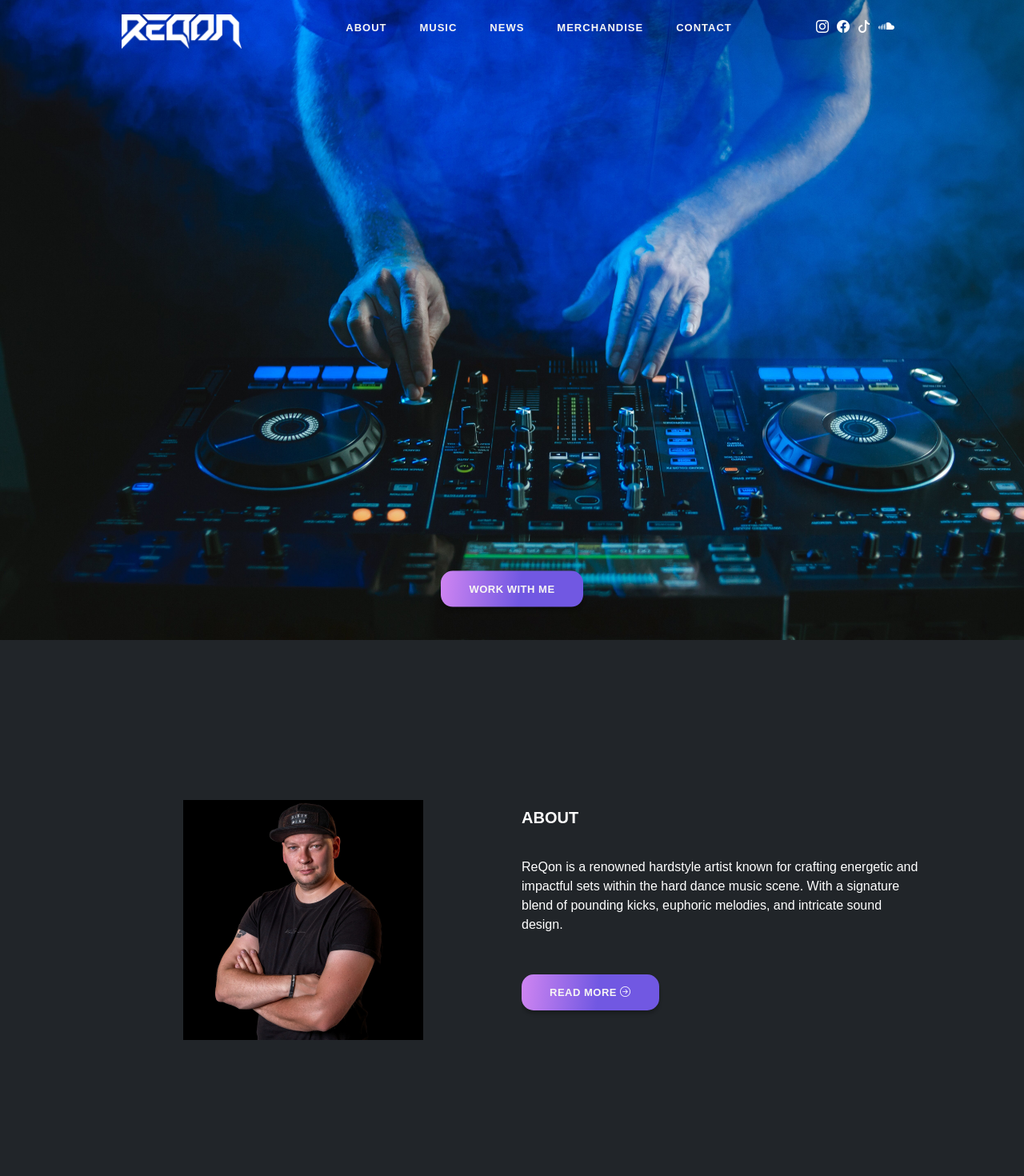
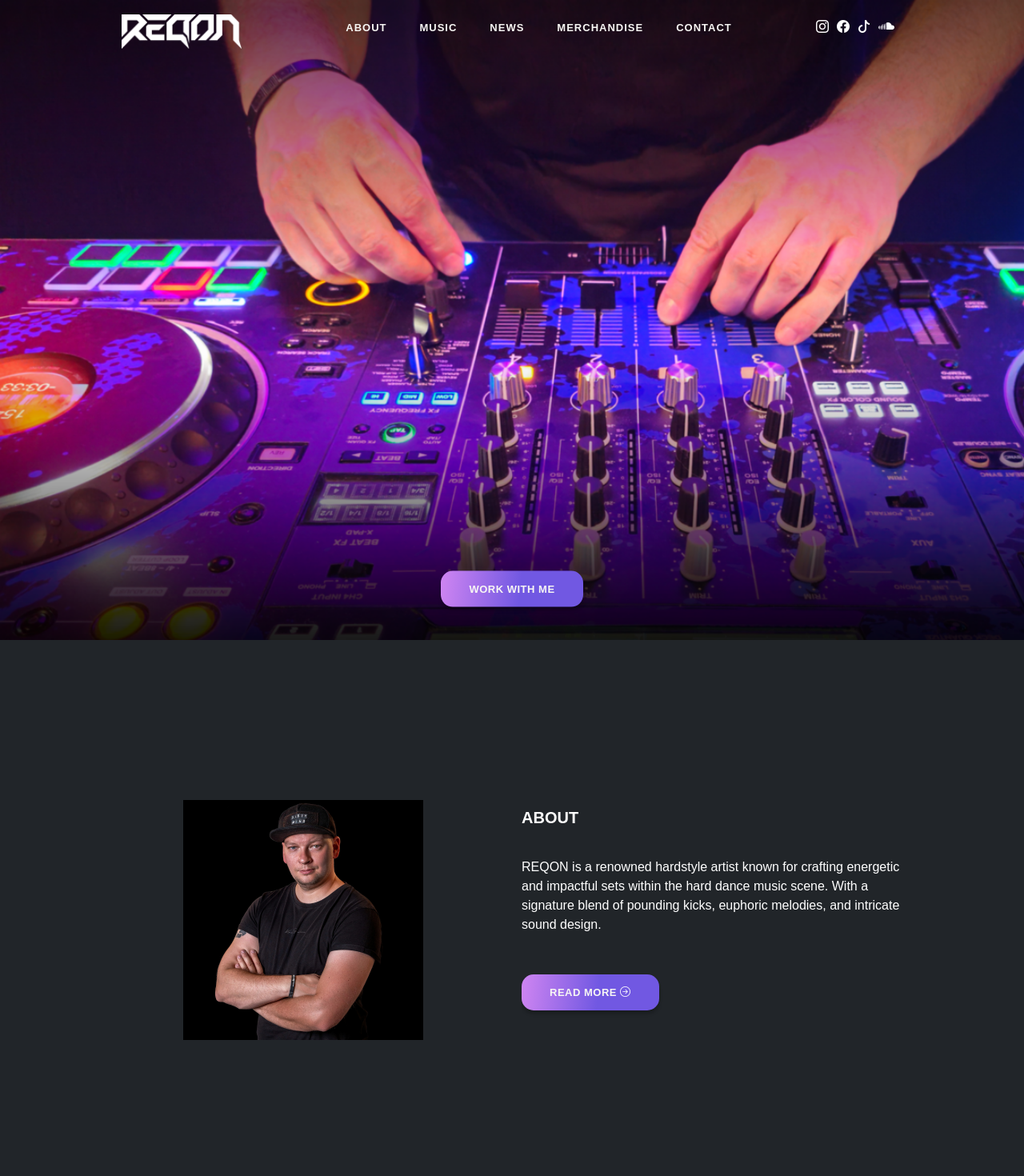
Before and after one commit to VictoriaJ4/dj-portfolio-new, a React (Create React App) app: page / in a window 1280 px wide. Shown: the top 1470 px of the page at 80% size. Built offline with nearby package versions, Linux system fonts and the light colour scheme; a web font is replaced by a local one.

Commit message:
lazy loading added to app.js

```diff
--- a/src/App.css
+++ b/src/App.css
@@ -3,7 +3,7 @@
 	text-align: center;
 }
 .headerstyle {
-	background-image: url("./img/dj-compressed.jpg");
+	background-image: url("./img/dj-compressed.png");
 	background-size: cover;
 	background-repeat: no-repeat;
 	height: 100vh;
--- a/src/App.js
+++ b/src/App.js
@@ -1,16 +1,17 @@
 import "./App.css";
 import { BrowserRouter as Router, Routes, Route  } from "react-router-dom";
+import React, { Suspense } from "react";
 
 //pages & components
 import Home from "./pages/Home.js";
-import About from "./pages/About.js";
-import Contact from "./pages/Contact.js";
-import Merch from "./pages/Merch.js";
-import Music from "./pages/Music.js";
-import News from "./pages/News.js";
+import Footer from "./components/Footer.js";
 
-import Footer from "./components/Footer.js";
-import NewsDetails from "./pages/NewsDetails.js";
+const About = React.lazy(() => import("./pages/About.js"));
+const Contact = React.lazy(() => import("./pages/Contact.js"));
+const NewsDetails = React.lazy(() => import("./pages/NewsDetails.js"));
+const News = React.lazy(() => import("./pages/News.js"));
+const Music = React.lazy(() => import("./pages/Music.js"));
+const Merch = React.lazy(() => import("./pages/Merch.js"));
 
 function App() {
 
@@ -18,19 +19,21 @@ function App() {
 		<div className="App">
 			<Router>
 
-				<Routes>
-					<Route path="/" element={<Home></Home>}></Route>
+			<Suspense fallback={<div>Loading...</div>}>
+                    <Routes>
+                        <Route path="/" element={<Home />} />
+                        <Route path="/about" element={<About />} />
+						<Route path="/contact" element={<Contact></Contact>}></Route>
 
-					<Route path="/about" element={<About></About>}></Route>
+<Route path="/merchandise" element={<Merch></Merch>}></Route>
 
-					<Route path="/contact" element={<Contact></Contact>}></Route>
+<Route path="/music" element={<Music></Music>}></Route>
+<Route path="/news" element={<News></News>}></Route>
+<Route path="/news/:id" element={<NewsDetails />}></Route>
+                    </Routes>
+                </Suspense>
 
-					<Route path="/merchandise" element={<Merch></Merch>}></Route>
 
-					<Route path="/music" element={<Music></Music>}></Route>
-					<Route path="/news" element={<News></News>}></Route>
-					<Route path="/news/:id" element={<NewsDetails />}></Route>
-				</Routes>
 
 				<footer>
 					<Footer></Footer>
--- a/src/pages/About.js
+++ b/src/pages/About.js
@@ -7,10 +7,10 @@ import piotr from "../img/piotr.png";
 
 const About = () => {
 	const texts = [
-		"ReQon is a renowned hardstyle artist known for crafting energetic and impactful sets within the hard dance music scene. With a signature blend of pounding kicks, euphoric melodies, and intricate sound design.",
+		"REQON is a renowned hardstyle artist known for crafting energetic and impactful sets within the hard dance music scene. With a signature blend of pounding kicks, euphoric melodies, and intricate sound design.",
 		"His performances often feature a dynamic mix of Raw / Rtra Raw hardstyle anthems and cutting-edge tracks, creating an electrifying atmosphere that resonates with fans. ",
-		"DJ ReQon, like many artists, stands for individual expression, artistic innovation, and a passion for the hardstyle genre. His music reflects a commitment to pushing boundaries within the electronic dance music scene, blending powerful beats with emotive melodies. ",
-		"Additionally, artists often stand for values such as unity, self-expression, and the shared experience of music, fostering a sense of community among fans. While specific personal beliefs or values may vary, the core of what ReQon represents is likely rooted in the creative and transformative power of music.",
+		"DJ REQON, like many artists, stands for individual expression, artistic innovation, and a passion for the hardstyle genre. His music reflects a commitment to pushing boundaries within the electronic dance music scene, blending powerful beats with emotive melodies. ",
+		"Additionally, artists often stand for values such as unity, self-expression, and the shared experience of music, fostering a sense of community among fans. While specific personal beliefs or values may vary, the core of what REQON represents is likely rooted in the creative and transformative power of music.",
 	];
 
 	const [currentTextIndex, setCurrentTextIndex] = useState(0);
```
Also changed, not shown: src/img/dj-compressed.jpg (deleted), src/img/dj-compressed.png (added).
